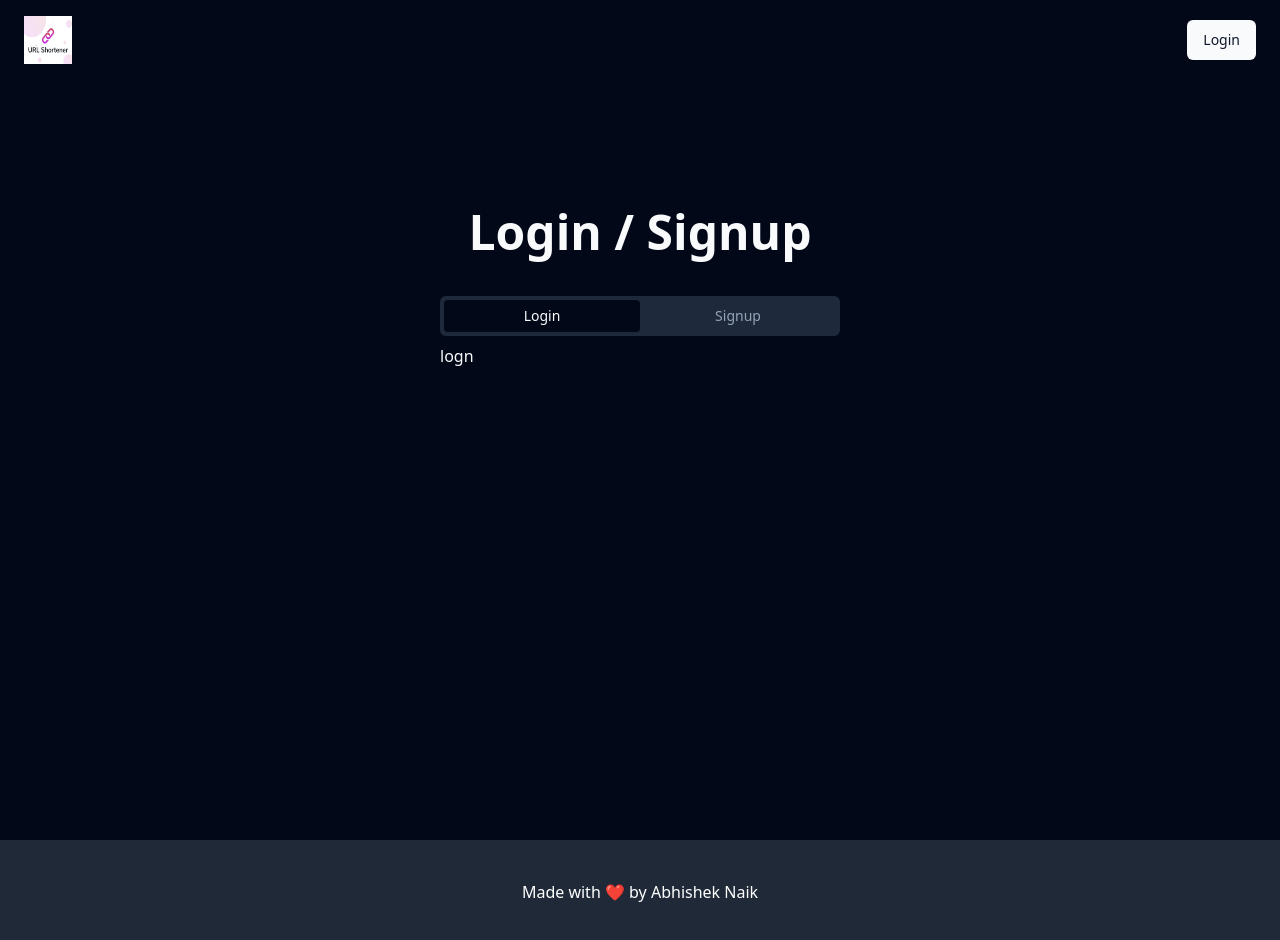
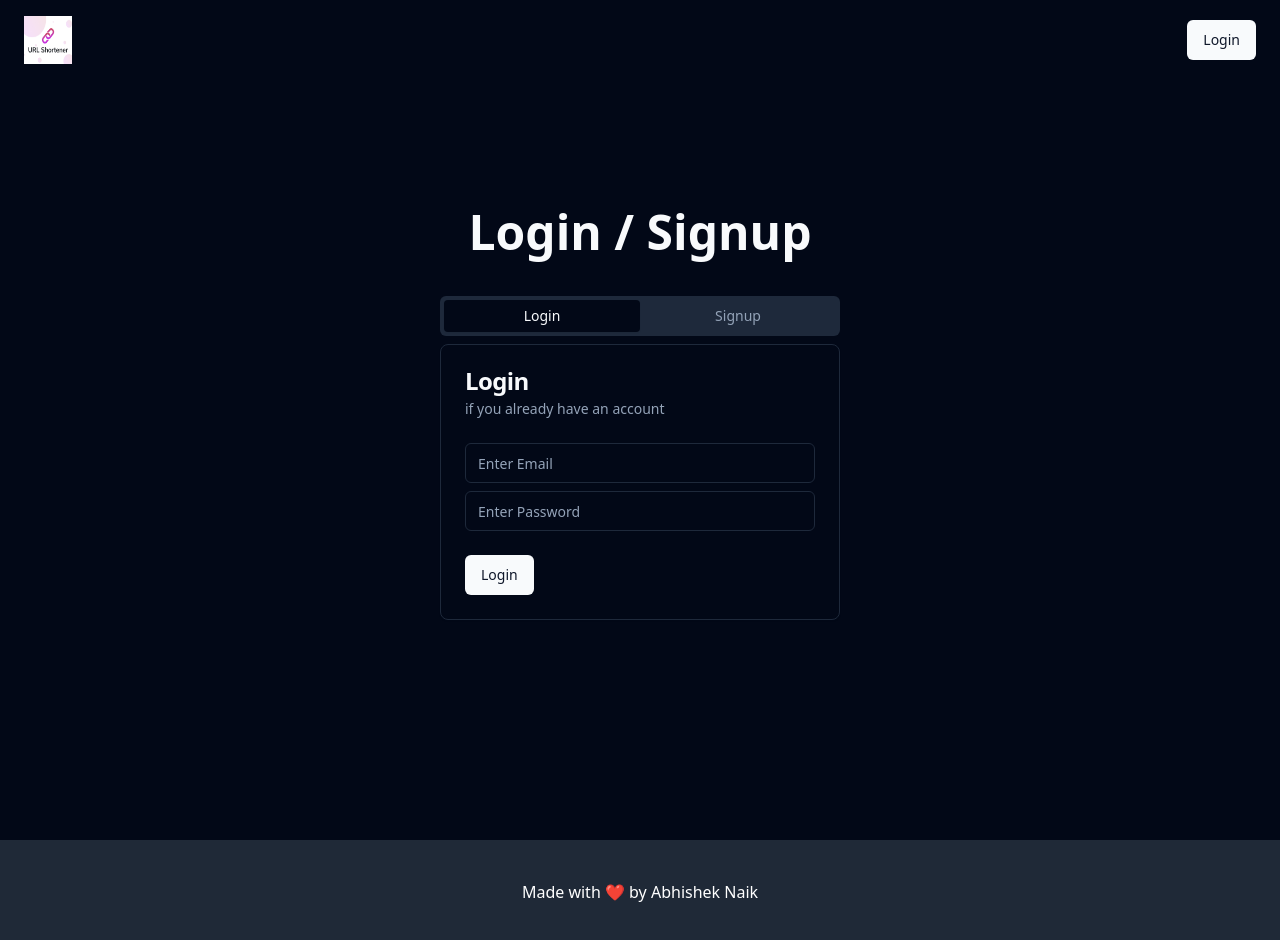
Before and after one commit to abhisheknaik27/urlShortener, a React (Vite) app in the folder client/: page /auth in a window 1280 px wide. Shown: the top 940 px of the page. Built offline with nearby package versions, Linux system fonts and the light colour scheme.

Commit message:
yup validation, useFetch hook

```diff
--- /dev/null
+++ b/client/db/apiAuth.js
@@ -0,0 +1,11 @@
+import supabase from "./supabase";
+
+export async function login({ email, password }) {
+    const {data, error} = await supabase.auth.signInWithPassword({
+        email,
+        password
+    });
+    if(error) throw new Error(error.message);
+
+    return data;
+}
--- a/client/db/supabase.js
+++ b/client/db/supabase.js
@@ -1,7 +1,7 @@
-import {createClient} from "@supabase/supabase-js";
+import { createClient } from '@supabase/supabase-js';
 
-export const supabaseUrl = import.meta.env.VITE_SUPABASE_URL;
-const supabaseKey = import.meta.env.VITE_SUPABASE_KEY;
+const supabaseUrl = import.meta.env.VITE_SUPABASE_URL;
+const supabaseKey = import.meta.env.VITE_SUPABASE_ANON_KEY;
 const supabase = createClient(supabaseUrl, supabaseKey);
 
-export default supabase;
+export default supabase
--- a/client/package.json
+++ b/client/package.json
@@ -15,14 +15,17 @@
     "@radix-ui/react-dropdown-menu": "^2.1.2",
     "@radix-ui/react-slot": "^1.1.0",
     "@radix-ui/react-tabs": "^1.1.1",
+    "@supabase/supabase-js": "^2.46.2",
     "class-variance-authority": "^0.7.1",
     "clsx": "^2.1.1",
     "lucide-react": "^0.462.0",
     "react": "^18.3.1",
     "react-dom": "^18.3.1",
     "react-router-dom": "^7.0.1",
+    "react-spinners": "^0.14.1",
     "tailwind-merge": "^2.5.5",
-    "tailwindcss-animate": "^1.0.7"
+    "tailwindcss-animate": "^1.0.7",
+    "yup": "^1.5.0"
   },
   "devDependencies": {
     "@eslint/js": "^9.15.0",
--- a/client/src/components/Login.jsx
+++ /dev/null
@@ -1,7 +0,0 @@
-import React from "react";
-
-const Login = () => {
-  return <div>logn</div>;
-};
-
-export default Login;
--- /dev/null
+++ b/client/src/components/authentication/Error.jsx
@@ -0,0 +1,7 @@
+import React from "react";
+
+const Error = ({ message }) => {
+  return <span className="text-sm text-red-400">{message}</span>;
+};
+
+export default Error;
--- /dev/null
+++ b/client/src/components/authentication/Login.jsx
@@ -0,0 +1,103 @@
+import React, { useEffect, useState } from "react";
+import {
+  Card,
+  CardContent,
+  CardDescription,
+  CardFooter,
+  CardHeader,
+  CardTitle,
+} from "@/components/ui/card";
+import { Input } from "../ui/input";
+import { Button } from "../ui/button";
+import { BeatLoader } from "react-spinners";
+import Error from "./Error";
+import * as Yup from "yup";
+import useFetch from "@/hooks/useFetch";
+import { login } from "../../../db/apiAuth";
+
+const Login = () => {
+  const [errors, setErrors] = useState([]);
+  const [formData, setFormData] = useState({
+    email: "",
+    password: "",
+  });
+  const handleInputChange = (e) => {
+    e.preventDefault();
+    const { name, value } = e.target;
+    setFormData((prevState) => ({
+      ...prevState,
+      [name]: value,
+    }));
+  };
+
+  const { data, error, loading, funct: fnLogin } = useFetch(login, formData);
+
+  useEffect(() => {
+    console.log(data);
+    // if(error === null){
+
+    // }
+  }, [data, error]);
+
+  const handleLogin = async (e) => {
+    e.preventDefault();
+    setErrors([]);
+    try {
+      const schema = Yup.object().shape({
+        email: Yup.string()
+          .email("Invalid Email")
+          .required("Email is required"),
+        password: Yup.string()
+          .min(4, "Password must be atleast 4 characters")
+          .required("Password is required"),
+      });
+      await schema.validate(formData, { abortEarly: false });
+
+      await fnLogin();
+    } catch (error) {
+      const newErrors = {};
+      error?.inner?.forEach((err) => {
+        newErrors[err.path] = err.message;
+      });
+      setErrors(newErrors);
+    }
+  };
+  return (
+    <Card>
+      <CardHeader>
+        <CardTitle>Login</CardTitle>
+        <CardDescription>if you already have an account </CardDescription>
+        {error && <Error message={error.message} />}
+      </CardHeader>
+      <CardContent className="space-y-2">
+        <div className="space-y-1">
+          <Input
+            name="email"
+            value={formData.email}
+            type="email"
+            placeholder="Enter Email"
+            onChange={handleInputChange}
+          />
+          {errors.email && <Error message={errors.email} />}
+        </div>
+        <div className="space-y-1">
+          <Input
+            name="password"
+            value={formData.password}
+            type="password"
+            placeholder="Enter Password"
+            onChange={handleInputChange}
+          />
+          {errors.password && <Error message={errors.password} />}
+        </div>
+      </CardContent>
+      <CardFooter>
+        <Button onClick={handleLogin}>
+          {loading ? <BeatLoader size={10} color="#36d7b7" /> : "Login"}
+        </Button>
+      </CardFooter>
+    </Card>
+  );
+};
+
+export default Login;
--- /dev/null
+++ b/client/src/components/ui/card.jsx
@@ -0,0 +1,50 @@
+import * as React from "react"
+
+import { cn } from "@/lib/utils"
+
+const Card = React.forwardRef(({ className, ...props }, ref) => (
+  <div
+    ref={ref}
+    className={cn("rounded-lg border bg-card text-card-foreground shadow-sm", className)}
+    {...props} />
+))
+Card.displayName = "Card"
+
+const CardHeader = React.forwardRef(({ className, ...props }, ref) => (
+  <div
+    ref={ref}
+    className={cn("flex flex-col space-y-1.5 p-6", className)}
+    {...props} />
+))
+CardHeader.displayName = "CardHeader"
+
+const CardTitle = React.forwardRef(({ className, ...props }, ref) => (
+  <div
+    ref={ref}
+    className={cn("text-2xl font-semibold leading-none tracking-tight", className)}
+    {...props} />
+))
+CardTitle.displayName = "CardTitle"
+
+const CardDescription = React.forwardRef(({ className, ...props }, ref) => (
+  <div
+    ref={ref}
+    className={cn("text-sm text-muted-foreground", className)}
+    {...props} />
+))
+CardDescription.displayName = "CardDescription"
+
+const CardContent = React.forwardRef(({ className, ...props }, ref) => (
+  <div ref={ref} className={cn("p-6 pt-0", className)} {...props} />
+))
+CardContent.displayName = "CardContent"
+
+const CardFooter = React.forwardRef(({ className, ...props }, ref) => (
+  <div
+    ref={ref}
+    className={cn("flex items-center p-6 pt-0", className)}
+    {...props} />
+))
+CardFooter.displayName = "CardFooter"
+
+export { Card, CardHeader, CardFooter, CardTitle, CardDescription, CardContent }
--- /dev/null
+++ b/client/src/hooks/useFetch.jsx
@@ -0,0 +1,23 @@
+import { useState } from "react";
+
+const useFetch = (callback, options = {}) => {
+  const [data, setData] = useState(null);
+  const [loading, setLoading] = useState(null);
+  const [error, setError] = useState(null);
+
+  const funct = async (...args) => {
+    setLoading(true);
+    setError(null);
+    try {
+      const response = await callback(options, ...args);
+      setData(response);
+    } catch (error) {
+      setError(error);
+    } finally {
+      setLoading(false);
+    }
+  };
+  return { data, loading, error, funct };
+};
+
+export default useFetch;
--- a/client/src/pages/Auth.jsx
+++ b/client/src/pages/Auth.jsx
@@ -1,8 +1,8 @@
 import React from "react";
 import { useSearchParams } from "react-router-dom";
 import { Tabs, TabsContent, TabsList, TabsTrigger } from "@/components/ui/tabs";
-import Login from "../components/Login";
-import Signup from "../components/Signup";
+import Login from "../components/authentication/Login";
+import Signup from "../components/authentication/Signup";
 const Auth = () => {
   const [searchParams] = useSearchParams();
   return (
```
Also changed, not shown: client/src/components/authentication/Signup.jsx (renamed from client/src/components/Signup.jsx), 2 other files (tests, documents, lock files or other folders).
